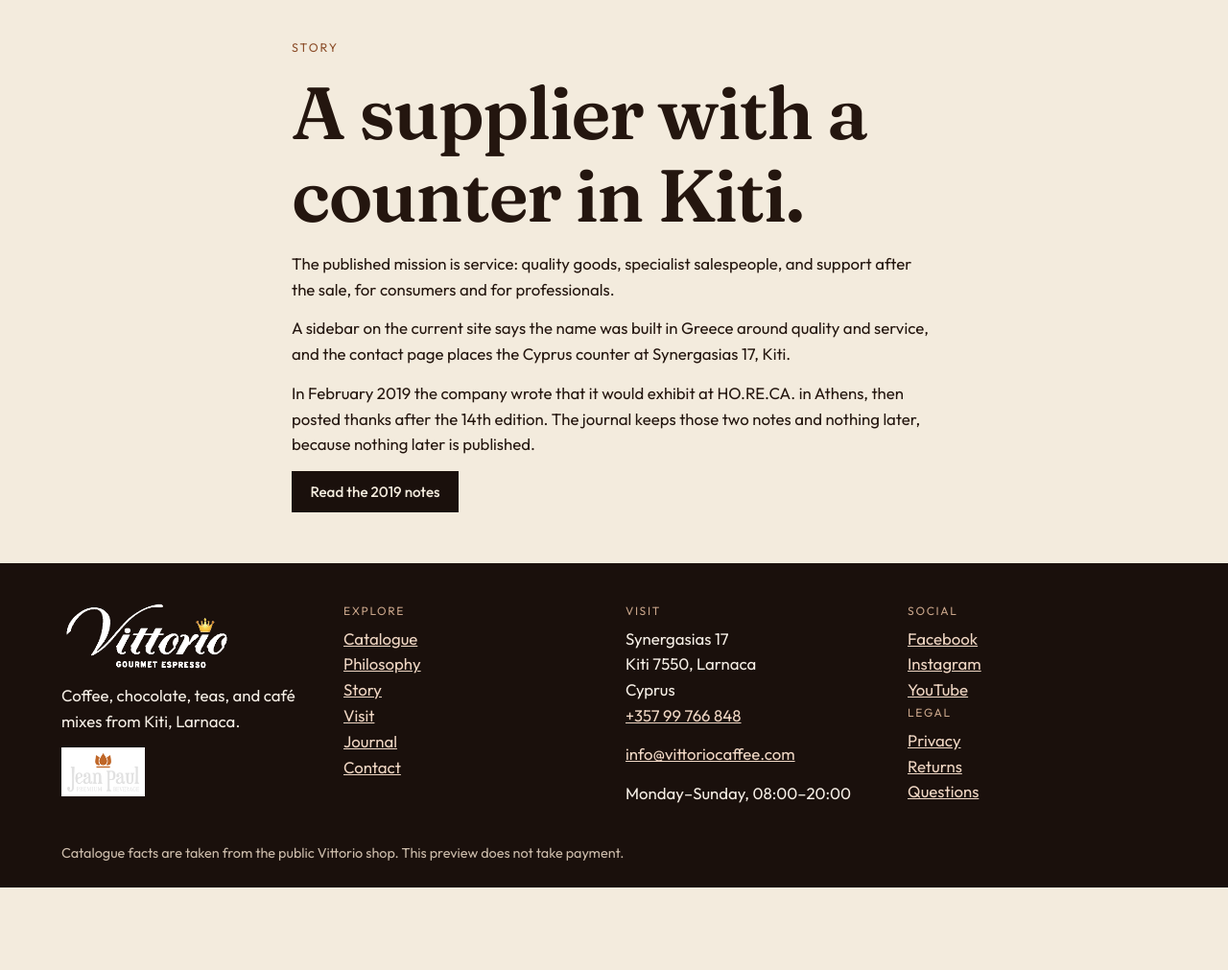
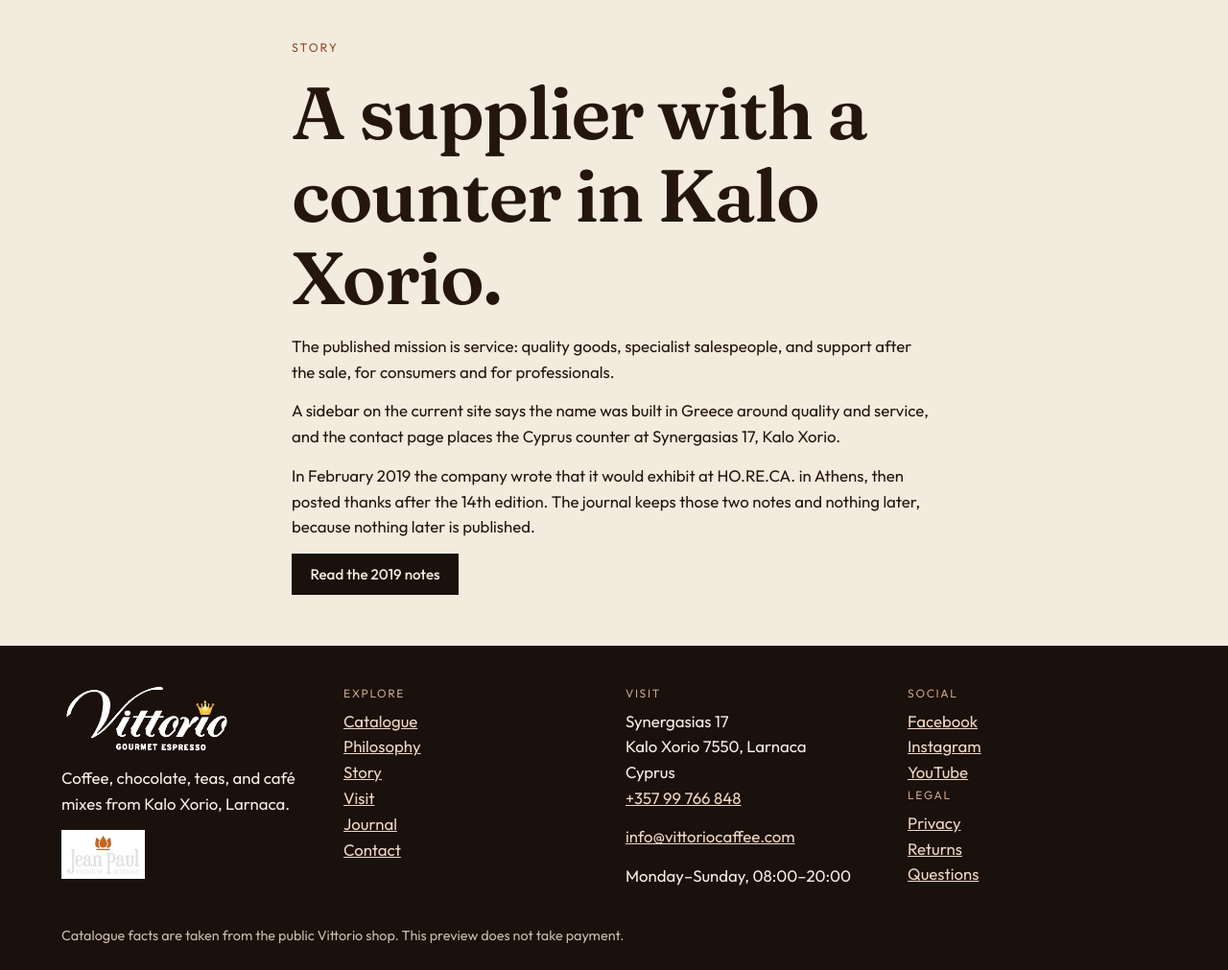
Before and after one commit to Guru-Meditation/vittorio-coffee, a Flask app: page /story in a window 1280 px wide. Shown: the part 75-1086 px from the top of the page at 96% size. Before the commit the page ends 1000 px from the top, so only its background shows below. Run offline with Flask 3, Linux system fonts and the light colour scheme.

Commit message:
Put the corrected Sanremo bar photo on the homepage and name the counter Kalo Xorio.
Co-authored-by: Cursor <cursoragent@cursor.com>

```diff
--- a/app.py
+++ b/app.py
@@ -70,7 +70,7 @@ def create_app():
         return page(
             "home.html",
             "Vittorio Gourmet Espresso — coffee supplies in Larnaca",
-            "Gourmet espresso, chocolate, teas, and café mixes from Synergasias 17, Kiti. Prices and hours as published by Vittorio Gourmet Espresso.",
+            "Gourmet espresso, chocolate, teas, and café mixes from Synergasias 17, Kalo Xorio. Prices and hours as published by Vittorio Gourmet Espresso.",
             featured=featured,
             articles=ARTICLES,
             json_ld=store_json(),
@@ -138,8 +138,8 @@ def create_app():
     def visit():
         return page(
             "visit.html",
-            "Visit us — Vittorio Gourmet Espresso, Kiti",
-            "Synergasias 17, Kiti 7550, Larnaca. Open Monday to Sunday, 08:00–20:00. Call +357 99 766 848.",
+            "Visit us — Vittorio Gourmet Espresso, Kalo Xorio",
+            "Synergasias 17, Kalo Xorio 7550, Larnaca. Open Monday to Sunday, 08:00–20:00. Call +357 99 766 848.",
             json_ld=store_json(),
         )
 
@@ -193,7 +193,7 @@ def create_app():
         body = page(
             "contact.html",
             "Contact — Vittorio Gourmet Espresso",
-            "Write to Vittorio Gourmet Espresso in Kiti, or call +357 99 766 848. Monday to Sunday, 08:00–20:00.",
+            "Write to Vittorio Gourmet Espresso in Kalo Xorio, or call +357 99 766 848. Monday to Sunday, 08:00–20:00.",
             errors=errors,
             values=values,
             sent=sent,
@@ -205,7 +205,7 @@ def create_app():
         return page(
             "faq.html",
             "Questions — Vittorio Gourmet Espresso",
-            "Hours, the Kiti address, returns, VAT, and what this catalogue does not invent.",
+            "Hours, the Kalo Xorio address, returns, VAT, and what this catalogue does not invent.",
             faq=FAQ,
         )
 
--- a/content.py
+++ b/content.py
@@ -32,12 +32,12 @@ BUSINESS = {
     "email_public": "info@vittoriocaffee.com",
     "email_service": "pantzosantonis@gmail.com",
     "street": "Synergasias 17",
-    "locality": "Kiti",
+    "locality": "Kalo Xorio",
     "postal_code": "7550",
     "region": "Larnaca",
     "country": "Cyprus",
     "hours": "Monday–Sunday, 08:00–20:00",
-    "maps": "https://www.google.com/maps/search/?api=1&query=Synergasias+17%2C+Kiti+7550%2C+Larnaca%2C+Cyprus",
+    "maps": "https://www.google.com/maps/search/?api=1&query=Synergasias+17%2C+Kalo+Xorio+7550%2C+Larnaca%2C+Cyprus",
     "social": [
         {"label": "Facebook", "href": "https://www.facebook.com/profile.php?id=100095007198368"},
         {"label": "Instagram", "href": "https://www.instagram.com/vittoriogourmetespresso.cy/"},
@@ -84,7 +84,7 @@ ARTICLES = [
 FAQ = [
     {
         "question": "Where is the counter?",
-        "answer": "Synergasias 17, Kiti 7550, in the Larnaca district of Cyprus. That is the only address published on the current website.",
+        "answer": "Synergasias 17, Kalo Xorio 7550, in the Larnaca district of Cyprus.",
     },
     {
         "question": "When is it open?",
@@ -109,8 +109,8 @@ FAQ = [
 ]
 
 HERO = {
-    "file": "brand/hero.jpg",
-    "width": 650,
-    "height": 650,
-    "alt": "Person drinking from a Vittorio Gourmet Espresso cup, the photograph used on the current homepage.",
+    "file": "brand/hero-bar.jpg",
+    "width": 1280,
+    "height": 720,
+    "alt": "A barista in a black Vittorio shirt pulls an espresso shot on a white Sanremo Brasil machine into a black Vittorio cup.",
 }
--- a/templates/base.html
+++ b/templates/base.html
@@ -45,7 +45,7 @@
     <div class="footer-grid">
       <div>
         <img class="footer-logo" src="{{ url_for('static', filename='images/brand/logo-footer.png') }}" alt="Vittorio Gourmet Espresso" width="678" height="275">
-        <p>Coffee, chocolate, teas, and café mixes from Kiti, Larnaca.</p>
+        <p>Coffee, chocolate, teas, and café mixes from Kalo Xorio, Larnaca.</p>
         <a href="https://www.jeanpaul.gr/index.php/en"><img class="partner-logo" src="{{ url_for('static', filename='images/brand/jean-paul.png') }}" alt="Jean Paul Lab" width="294" height="156"></a>
       </div>
       <nav aria-label="Footer">
--- a/templates/home.html
+++ b/templates/home.html
@@ -3,7 +3,7 @@
 {% block content %}
 <section class="hero">
   <div class="hero-copy">
-    <p class="eyebrow">Kiti, Larnaca</p>
+    <p class="eyebrow">Kalo Xorio, Larnaca</p>
     <h1>Coffee and café supplies, kept straightforward.</h1>
     <p>Vittorio Gourmet Espresso sells coffee, chocolate, teas, syrups, and mixes. Product photographs and the logo are the ones published on the current shop. Our service is available every day from 08:00 to 20:00.</p>
     <div class="hero-actions">
--- a/templates/story.html
+++ b/templates/story.html
@@ -2,9 +2,9 @@
 {% block content %}
 <section class="page-intro section prose">
   <p class="eyebrow">Story</p>
-  <h1>A supplier with a counter in Kiti.</h1>
+  <h1>A supplier with a counter in Kalo Xorio.</h1>
   <p>The published mission is service: quality goods, specialist salespeople, and support after the sale, for consumers and for professionals.</p>
-  <p>A sidebar on the current site says the name was built in Greece around quality and service, and the contact page places the Cyprus counter at Synergasias 17, Kiti.</p>
+  <p>A sidebar on the current site says the name was built in Greece around quality and service, and the contact page places the Cyprus counter at Synergasias 17, Kalo Xorio.</p>
   <p>In February 2019 the company wrote that it would exhibit at HO.RE.CA. in Athens, then posted thanks after the 14th edition. The journal keeps those two notes and nothing later, because nothing later is published.</p>
   <p><a class="button" href="{{ url_for('journal') }}">Read the 2019 notes</a></p>
 </section>
--- a/templates/visit.html
+++ b/templates/visit.html
@@ -3,7 +3,7 @@
 {% block content %}
 <section class="page-intro section">
   <p class="eyebrow">Visit</p>
-  <h1>Come to the Kiti counter.</h1>
+  <h1>Come to the Kalo Xorio counter.</h1>
   <p>Hours on the site are Monday to Sunday, 08:00–20:00. The page does not say whether that is a café service, a trade counter, or both.</p>
   {{ location_card(business) }}
 </section>
```
Also changed, not shown: tests/test_routes.py (+1 -1 lines), static/images/brand/hero-bar.jpg (added).
